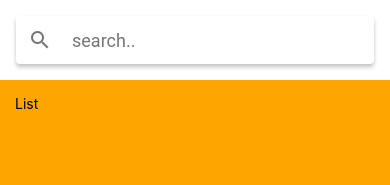
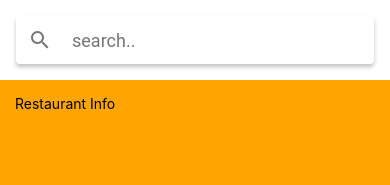
Before and after one commit to karkisunil1200/Meals2go, a React Native app: screen / in a window 390 px wide. Shown: the top 185 px of the page. Built offline with nearby package versions, Linux system fonts and the light colour scheme.

Commit message:
Added restaurant info

```diff
--- a/src/features/restaurants/components/restaurant-info.components.js
+++ b/src/features/restaurants/components/restaurant-info.components.js
@@ -0,0 +1,20 @@
+import React from "react";
+import { View, Text } from "react-native";
+
+export const RestaurantInfo = ({ restaurant = {} }) => {
+  const {
+    name = "Some Restaurnt",
+    icon,
+    photos = ["https://images.alphacoders.com/846/84631.jpg"],
+    address = "100 some random street",
+    isOpenNow = true,
+    rating = 4,
+    isClosedTemporarily,
+  } = restaurant;
+
+  return (
+    <View>
+      <Text>Restaurant Info</Text>
+    </View>
+  );
+};
--- a/src/features/restaurants/screens/restaurants.screens.js
+++ b/src/features/restaurants/screens/restaurants.screens.js
@@ -9,6 +9,7 @@ import {
   Platform,
 } from "react-native";
 import { Searchbar } from "react-native-paper";
+import { RestaurantInfo } from "../components/restaurant-info.components";
 
 export const RestaurantScreen = () => {
   return (
@@ -18,7 +19,7 @@ export const RestaurantScreen = () => {
           <Searchbar placeholder="search.." />
         </View>
         <View style={styles.list}>
-          <Text>List</Text>
+          <RestaurantInfo />
         </View>
       </SafeAreaView>
       <StatusBar style="auto" />
```
